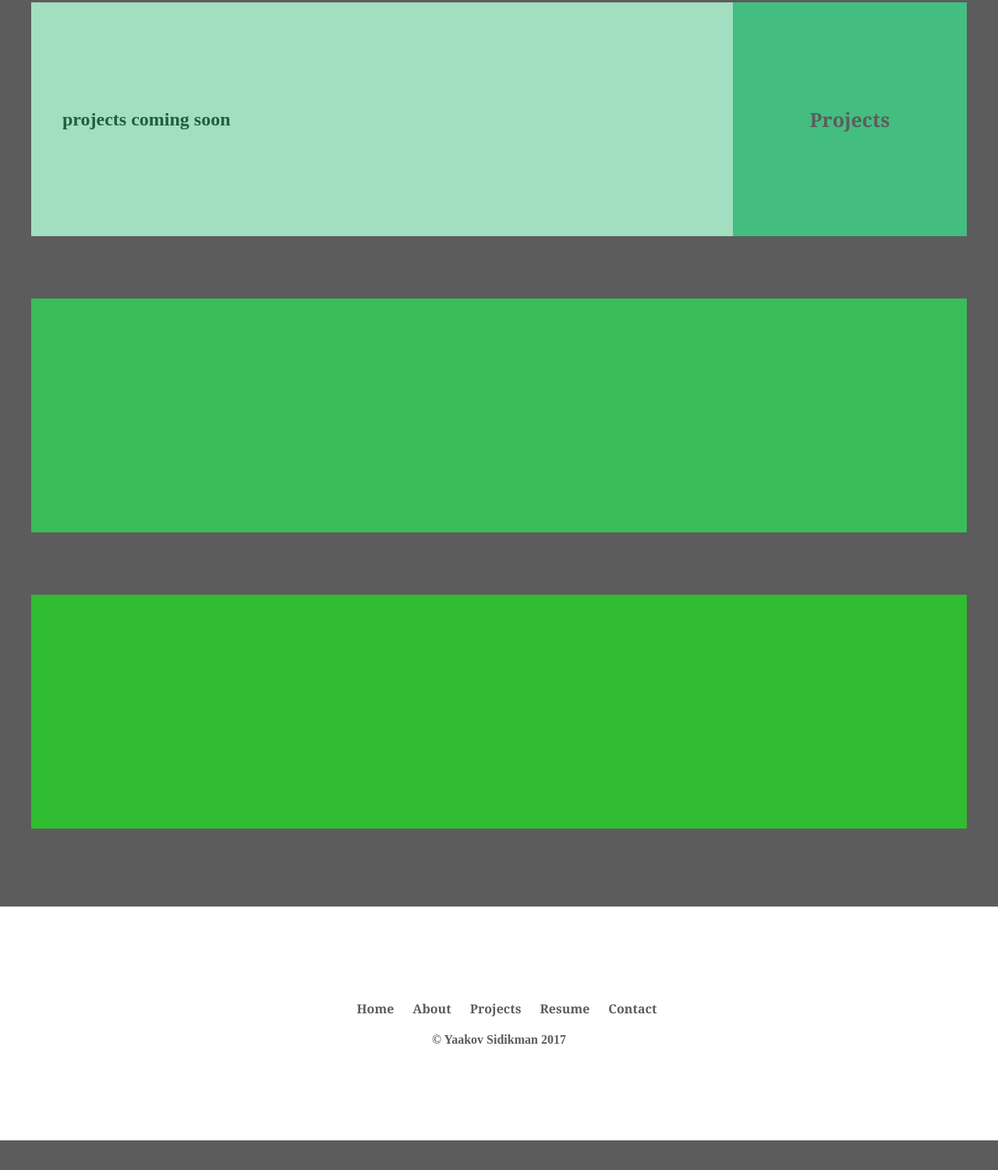
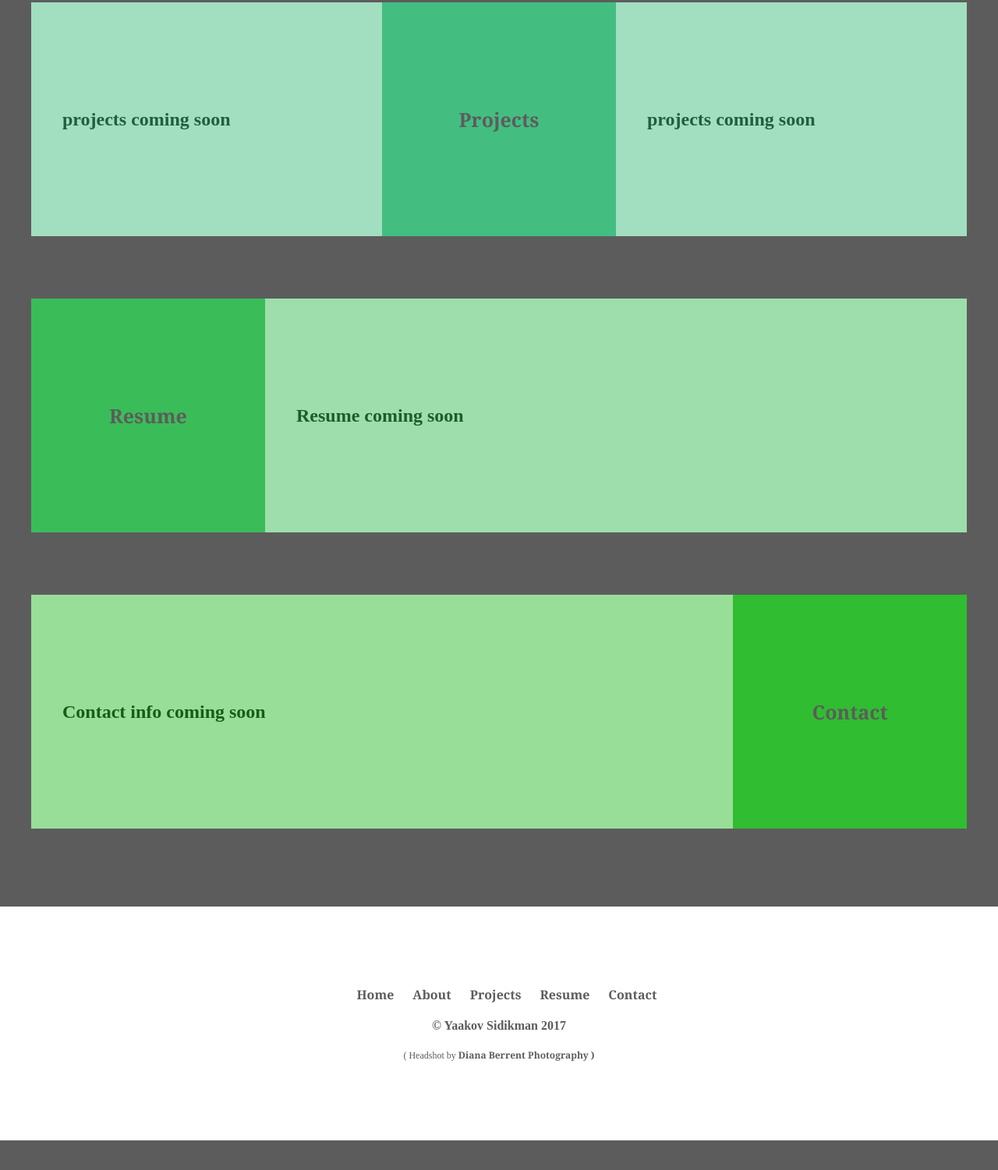
Before and after one commit to ysdkmn/ysdkmn.github.io, a plain HTML site: page index.html in a window 1280 px wide. Shown: the part 597-2098 px from the top of the page at 78% size. Drawn offline with Linux system fonts and the light colour scheme.

Commit message:
complete content layout

```diff
--- a/index.html
+++ b/index.html
@@ -14,11 +14,11 @@
       <span class="name header">Yaakov Sidikman</span>
     </div>
     <nav class="headnav header">
-      <span><a href="">Home</a></span>
-      <span><a href="about">About</a></span>
-      <span><a href="projects">Projects</a></span>
-      <span><a href="resume">Resume</a></span>
-      <span><a href="contact">Contact</a></span>
+      <span><a href="#home">Home</a></span>
+      <span><a href="#about">About</a></span>
+      <span><a href="#projects">Projects</a></span>
+      <span><a href="#resume">Resume</a></span>
+      <span><a href="#contact">Contact</a></span>
     </nav>
   </header>
   <div class="maincontainer">
@@ -37,19 +37,37 @@
       <div class="subtitle">
         <span>Projects</span>
       </div>
+      <div class="subcontent">
+        <h2> projects coming soon </h2>
+      </div>
     </div>
-    <div class="container" id="resume"></div>
-    <div class="container" id="contact"></div>
+    <div class="container" id="resume">
+      <div class="subtitle">
+        <span>Resume</span>
+      </div>
+      <div class="subcontent">
+        <h2> Resume coming soon </h2>
+      </div>
+    </div>
+    <div class="container" id="contact">
+      <div class="subcontent">
+        <h2> Contact info coming soon </h2>
+      </div>
+      <div class="subtitle">
+        <span>Contact</span>
+      </div>
+    </div>
   </div>
   <footer>
     <nav class="footnav">
-      <span><a href="">Home</a></span>
-      <span><a href="about">About</a></span>
-      <span><a href="projects">Projects</a></span>
-      <span><a href="resume">Resume</a></span>
-      <span><a href="contact">Contact</a></span>
+      <span><a href="#home">Home</a></span>
+      <span><a href="#about">About</a></span>
+      <span><a href="#projects">Projects</a></span>
+      <span><a href="#resume">Resume</a></span>
+      <span><a href="#contact">Contact</a></span>
     </nav>
     <span class="copyright">&copy; Yaakov Sidikman 2017</span>
+    <span class="diana"> ( Headshot by <a href="http://www.dianaberrent.com/" target="_blank" > Diana Berrent Photography )</a></span>
   </footer>
 </body>
 
--- a/resources/css/style.css
+++ b/resources/css/style.css
@@ -1,12 +1,7 @@
 /* general */
-
 * {
   margin: 0;
   padding: 0;
-}
-
-.flex1 {
-  flex-grow: 1;
 }
 
 body {
@@ -24,7 +19,7 @@ header {
 }
 
 a {
-  color:rgb(92, 92, 92);
+  color: rgb(92, 92, 92);
   font-family: georgia;
   font-weight: bold;
   text-decoration: none;
@@ -38,8 +33,8 @@ a {
 }
 
 .headname {
-display: flex;
-flex-grow:1;
+  display: flex;
+  flex-grow: 1;
 }
 
 .name {
@@ -92,7 +87,7 @@ div.leftmargin {
   justify-content: center;
   align-items: center;
   width: 300px;
-  color:rgb(92, 92, 92);
+  color: rgb(92, 92, 92);
   font-family: georgia;
   font-weight: bold;
   font-size: 25px;
@@ -105,23 +100,22 @@ div.leftmargin {
   background-color: white;
   opacity: 0.5;
   padding: 20px 40px;
-
 }
 
 #about {
-background-color: rgb(78, 189, 169);
+  background-color: rgb(78, 189, 169);
 }
 
 #projects {
-background-color: rgb(68, 189, 129);
+  background-color: rgb(68, 189, 129);
 }
 
 #resume {
-background-color: rgb(58, 189, 89);
+  background-color: rgb(58, 189, 89);
 }
 
 #contact {
-background-color: rgb(48, 189, 49);
+  background-color: rgb(48, 189, 49);
 }
 
 /* footer */
@@ -140,8 +134,15 @@ footer {
 .copyright {
   text-align: center;
   font-weight: bold;
-  color:rgb(92, 92, 92);
+  color: rgb(92, 92, 92);
   margin-top: 20px;
+}
+
+.diana {
+  text-align: center;
+  color: rgb(92, 92, 92);
+  margin-top: 20px;
+  font-size: 12px;
 }
 
 .footnav span {
```
